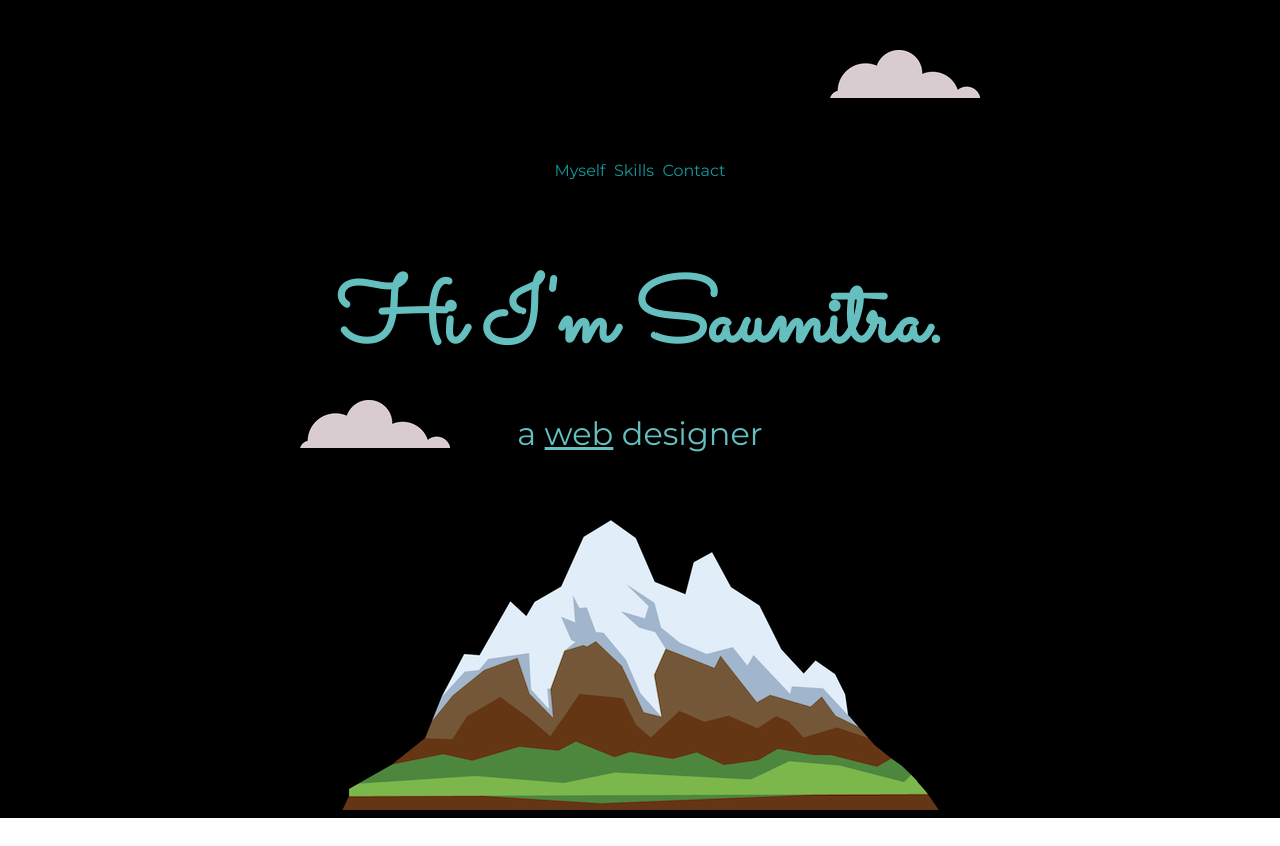
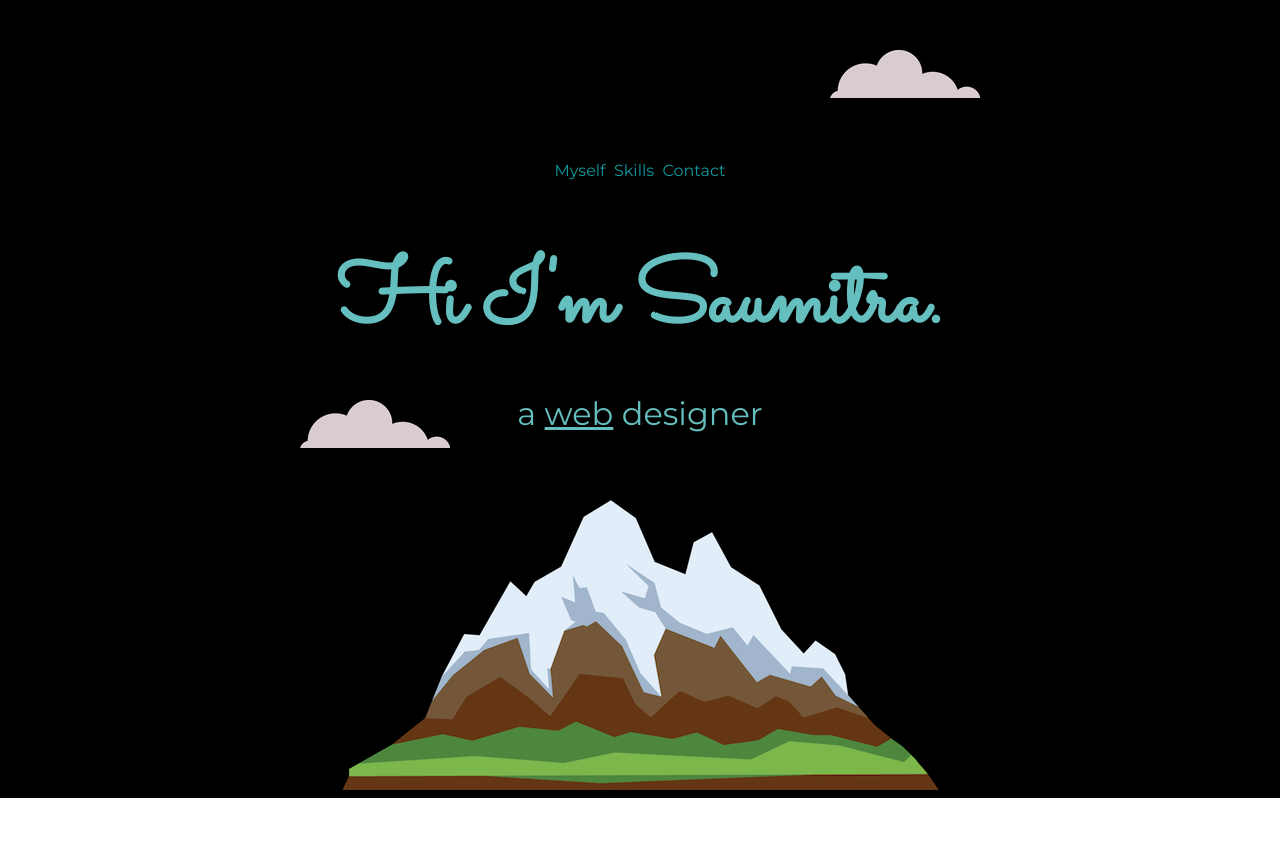
Before and after one commit to ProBot11/CSSMySite, a plain HTML site: page index.html in a window 1280 px wide. Shown: the top 846 px of the page. Drawn offline with Linux system fonts and the light colour scheme.

Commit message:
Update styles.css

```diff
--- a/css/styles.css
+++ b/css/styles.css
@@ -2,7 +2,7 @@ h1{
   /* margin-top: 0; */
   font-family: 'Sacramento', cursive;
   font-size: 5.625rem;
-  margin: 50px auto 0px auto;
+  margin: 30px auto 0px auto;
   /* padding-top: 130px; */
   color: #66BFBF;
   line-height: 2;
```
